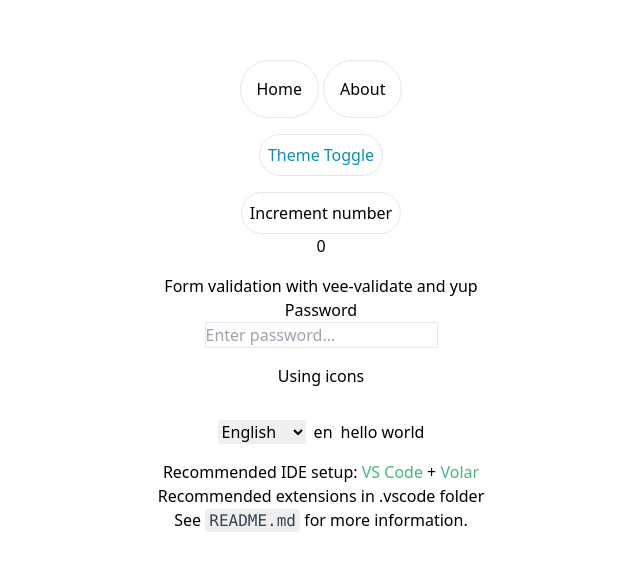
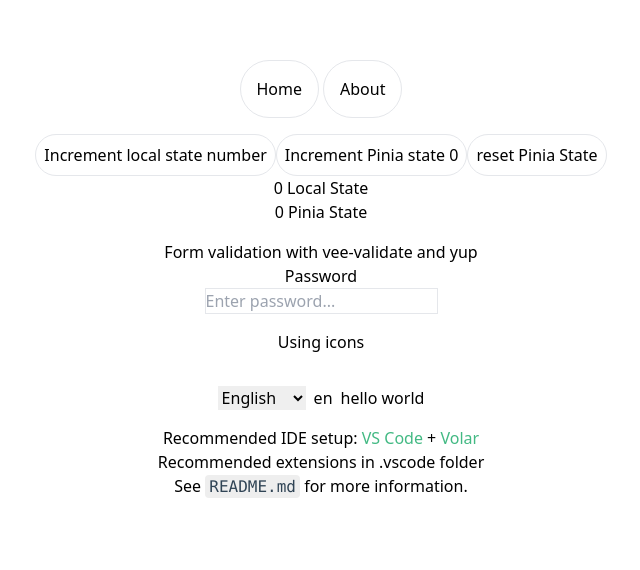
Before and after one commit to KarlKaster/vite-vue-tail, a Vue app: page / in a window 1280 px wide. Shown: the top 570 px of the page, without its empty margins (319-959 px from the left). Built offline with nearby package versions, Linux system fonts and the light colour scheme; no server answers; some icons are missing.

Commit message:
using pinia instead of vuex

```diff
--- a/package.json
+++ b/package.json
@@ -20,6 +20,7 @@
         "@types/nprogress": "^0.2.0",
         "axios": "^0.27.2",
         "nprogress": "^0.2.0",
+        "pinia": "^2.0.14",
         "vee-validate": "^4.5.11",
         "vue": "^3.2.25",
         "vue-axios": "^3.4.1",
--- a/src/App.vue
+++ b/src/App.vue
@@ -11,22 +11,22 @@ import Form from './components/Form.vue';
 import Iconify from './components/Iconify.vue';
 import Internationalization from './components/I18n.vue';
 
-const store = useStore();
+// const store = useStore();
 
-onBeforeMount(() => {
-    store.dispatch('initTheme');
-});
+// onBeforeMount(() => {
+//     store.dispatch('initTheme');
+// });
 
-watch(
-    () => store.getters.getTheme,
-    (newTheme) => {
-        if (newTheme === 'light') {
-            document.querySelector('html')!.classList.remove('dark');
-        } else {
-            document.querySelector('html')!.classList.add('dark');
-        }
-    }
-);
+// watch(
+//     () => store.getters.getTheme,
+//     (newTheme) => {
+//         if (newTheme === 'light') {
+//             document.querySelector('html')!.classList.remove('dark');
+//         } else {
+//             document.querySelector('html')!.classList.add('dark');
+//         }
+//     }
+// );
 
 axios
     .get('https://jsonplaceholder.typicode.com/todos/1')
@@ -45,7 +45,7 @@ axios
     </ul>
 
     <router-view />
-    <ThemeToggler class="m-4" />
+    <!-- <ThemeToggler class="m-4" /> -->
     <IncrementVue class="m-4" />
     <Form class="m-4" />
     <Iconify class="m-4" />
--- a/src/components/Increment.vue
+++ b/src/components/Increment.vue
@@ -1,20 +1,47 @@
 <script lang="ts" setup>
-import { reactive } from 'vue';
-
+import { reactive, watch } from 'vue';
+import { storeToRefs } from 'pinia';
+import { useCounterStore } from '../store/counter';
+// local state implementation
 const state = reactive({
     count: 0,
 });
-
 function increment() {
     state.count += 1;
 }
+// global state implementation with pinia
+const counterStore = useCounterStore();
+const { counter } = storeToRefs(counterStore);
+const { incrementBy } = counterStore;
+
+// persist state with pinia and retrieve it on reload
+if (localStorage.getItem('counter')) {
+    const counterValue = localStorage.getItem('counter');
+    if (counterValue != null) {
+        counter.value = JSON.parse(counterValue);
+    }
+}
+watch(
+    counter,
+    (counterValue) => {
+        localStorage.setItem('counter', JSON.stringify(counterValue));
+    },
+    { deep: true }
+);
 </script>
 
 <template>
     <div>
         <button class="p-2 rounded-full border" @click="increment">
-            Increment number
+            Increment local state number
         </button>
-        <p>{{ state.count }}</p>
+        <button class="p-2 rounded-full border" @click="incrementBy(1)">
+            Increment Pinia state {{ counter }}
+        </button>
+        <button class="p-2 rounded-full border" @click="counterStore.$reset()">
+            reset Pinia State
+        </button>
+        <p>{{ state.count }} Local State</p>
+        <p>{{ counter }} Pinia State</p>
     </div>
 </template>
--- a/src/components/ThemeToggler.vue
+++ b/src/components/ThemeToggler.vue
@@ -5,6 +5,9 @@ const store = useStore();
 
 function toggleTheme() {
     store.dispatch('toggleTheme');
+    console.log(store.getters.getCount);
+    store.commit('increment');
+    console.log(store.state.count);
 }
 </script>
 
--- a/src/main.ts
+++ b/src/main.ts
@@ -1,8 +1,8 @@
 import { createApp } from 'vue';
+import { createPinia } from 'pinia';
 import axios from 'axios';
 import VueAxios from 'vue-axios';
 import App from './App.vue';
-import store from './store/store';
 import './index.css';
 import router from './router/router';
 import i18n from './i18n';
@@ -11,11 +11,12 @@ import 'nprogress/nprogress.css';
 
 ProgressBar(router);
 
+const pinia = createPinia();
 const app = createApp(App);
 
 app.use(i18n);
 app.use(router);
-app.use(store);
+app.use(pinia);
 app.use(VueAxios, axios);
 app.provide('axios', app.config.globalProperties.axios); // provide 'axios'
 
--- /dev/null
+++ b/src/store/counter.ts
@@ -0,0 +1,13 @@
+import { defineStore } from 'pinia';
+
+export const useCounterStore = defineStore('counter', {
+    state: () => ({
+        counter: 0,
+    }),
+
+    actions: {
+        incrementBy(value: number) {
+            this.counter += value;
+        },
+    },
+});
--- a/src/store/store.ts
+++ /dev/null
@@ -1,32 +0,0 @@
-import Vuex from 'vuex';
-import VuexPersistence from 'vuex-persist';
-import theme from './modules/theme';
-
-const vuexLocal = new VuexPersistence({
-    storage: window.localStorage,
-});
-export interface State {
-    count: number;
-}
-
-const store = new Vuex.Store<State>({
-    modules: {
-        theme,
-    },
-    state() {
-        return {
-            count: 0,
-        };
-    },
-    mutations: {
-        increment(state) {
-            // eslint-disable-next-line no-param-reassign
-            state.count += 1;
-        },
-    },
-    getters: {},
-    actions: {},
-    plugins: [vuexLocal.plugin],
-});
-
-export default store;
```
Also changed, not shown: .eslintrc.js, 1 other file (tests, documents, lock files or other folders).
